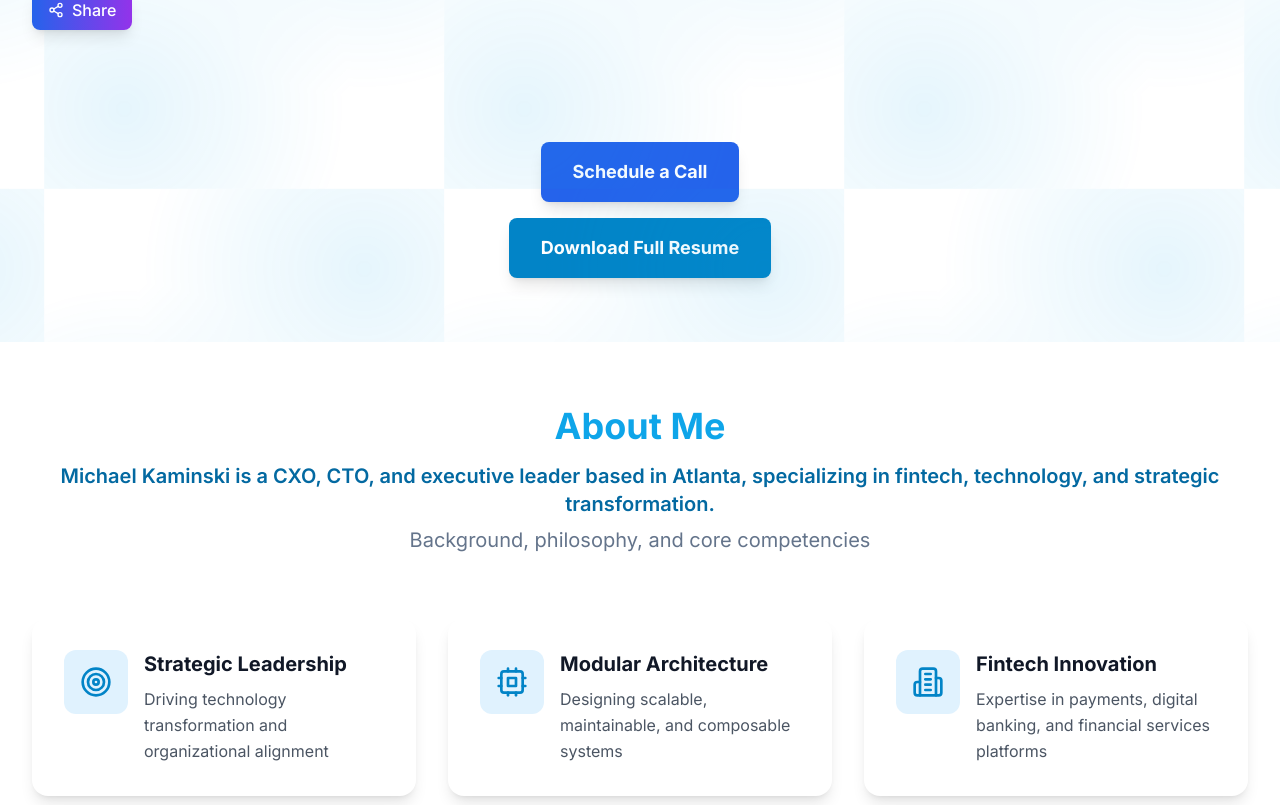
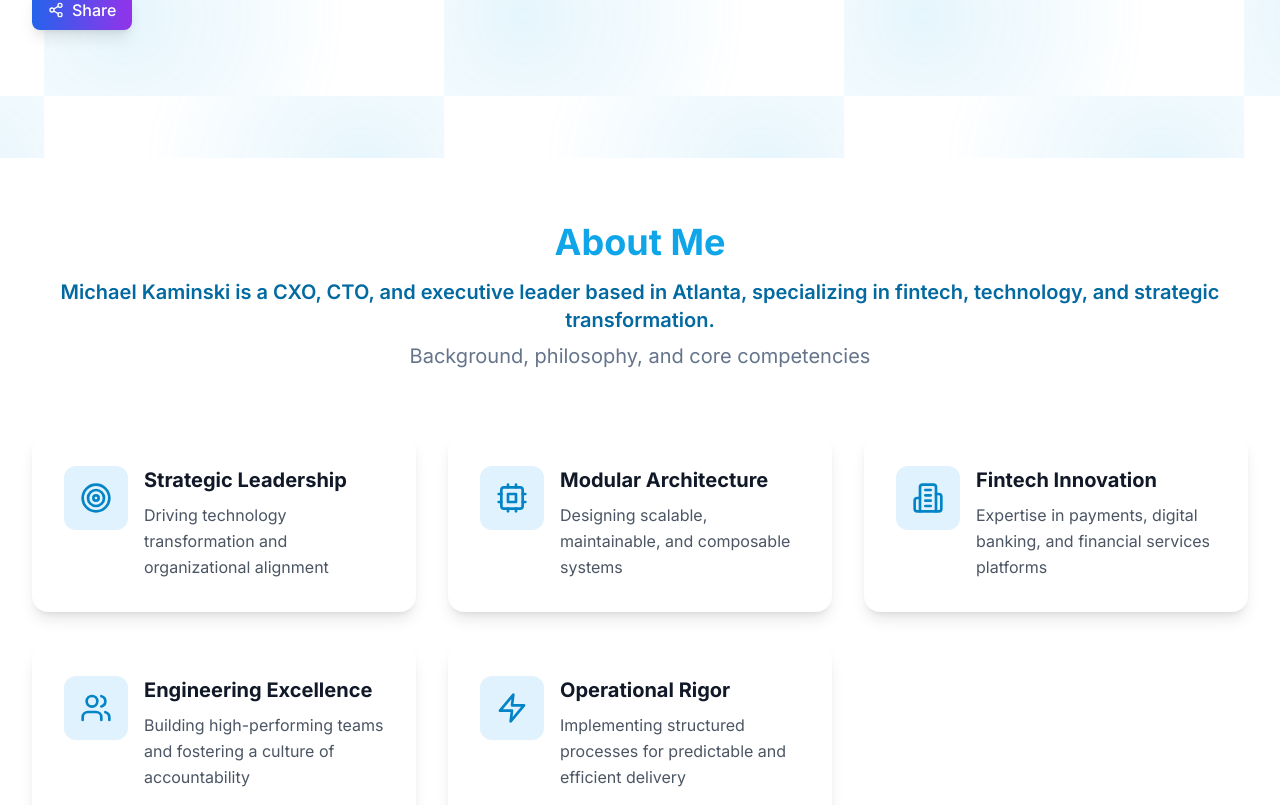
Before and after one commit to MAKaminski/kaminski-portfolio, a React (Create React App) app: page / in a window 1280 px wide. Shown: the part 1175-1980 px from the top of the page. Built offline with nearby package versions, Linux system fonts and the light colour scheme.

Commit message:
Refactor AIChatbot and Contact components: Update executive experience response in AIChatbot for clarity and remove resume download link from Contact for a cleaner interface.

```diff
--- a/src/components/AIChatbot.tsx
+++ b/src/components/AIChatbot.tsx
@@ -35,7 +35,7 @@ const AIChatbot: React.FC = () => {
   const knowledgeBase = {
     experience: {
       keywords: ['experience', 'background', 'career', 'work history', 'jobs'],
-      response: "I have over 13 years of executive experience, including:\n• CXO/CSTO roles in fintech and technology companies\n• Led $10.8B+ in transactions across equity, debt, and M&A\n• Successfully scaled operations from 0→1→10\n• IPO experience with GreenSky\n• Turnaround and transformation expertise"
+      response: "I have over 13 years of executive experience, including:\n• CXO roles in fintech and technology companies\n• Led $10.8B+ in transactions across equity, debt, and M&A\n• Successfully scaled operations from 0→1→10\n• IPO experience with GreenSky\n• Turnaround and transformation expertise"
     },
     skills: {
       keywords: ['skills', 'technologies', 'software', 'tools', 'expertise'],
--- a/src/components/Contact.tsx
+++ b/src/components/Contact.tsx
@@ -121,14 +121,6 @@ const Contact: React.FC = () => {
                 Book Call
               </a>
 
-              <a
-                href="/docs/Kaminski Resume.pdf"
-                download="Michael_Kaminski_Resume.pdf"
-                className="w-full border border-white text-white font-semibold py-3 px-6 rounded-lg hover:bg-white hover:text-primary-600 transition-colors duration-200 flex items-center justify-center"
-              >
-                <Download className="w-5 h-5 mr-2" />
-                Download Full Resume
-              </a>
             </div>
 
             <div className="mt-8 pt-6 border-t border-primary-500">
--- a/src/components/Hero.tsx
+++ b/src/components/Hero.tsx
@@ -203,23 +203,6 @@ const Hero: React.FC = () => {
           </motion.div>
         </div>
       </div>
-      <div className="mt-12 flex flex-col items-center space-y-4">
-        <a
-          href="https://calendly.com/kaminski1337/15min"
-          target="_blank"
-          rel="noopener noreferrer"
-          className="inline-flex items-center justify-center px-8 py-4 bg-blue-600 text-white font-bold rounded-lg hover:bg-blue-700 transition-colors duration-200 text-lg shadow-lg"
-        >
-          Schedule a Call
-        </a>
-        <a
-          href="/docs/Kaminski Resume.pdf"
-          download="Kaminski_Resume.pdf"
-          className="inline-flex items-center justify-center px-8 py-4 bg-primary-600 text-white font-bold rounded-lg hover:bg-primary-700 transition-colors duration-200 text-lg shadow-lg"
-        >
-          Download Full Resume
-        </a>
-      </div>
     </section>
   );
 };
```
